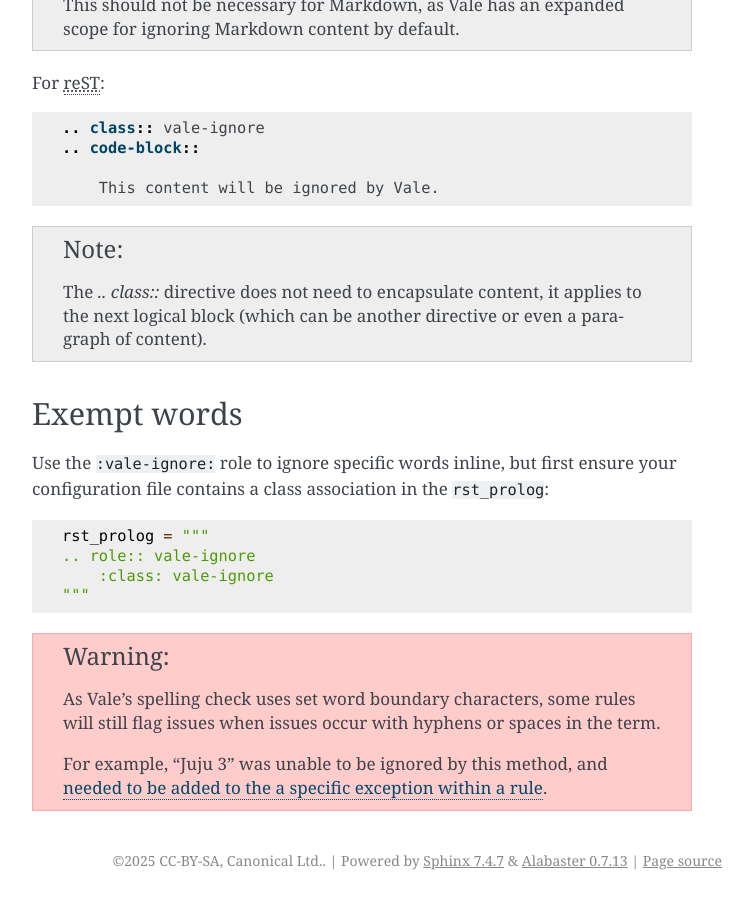
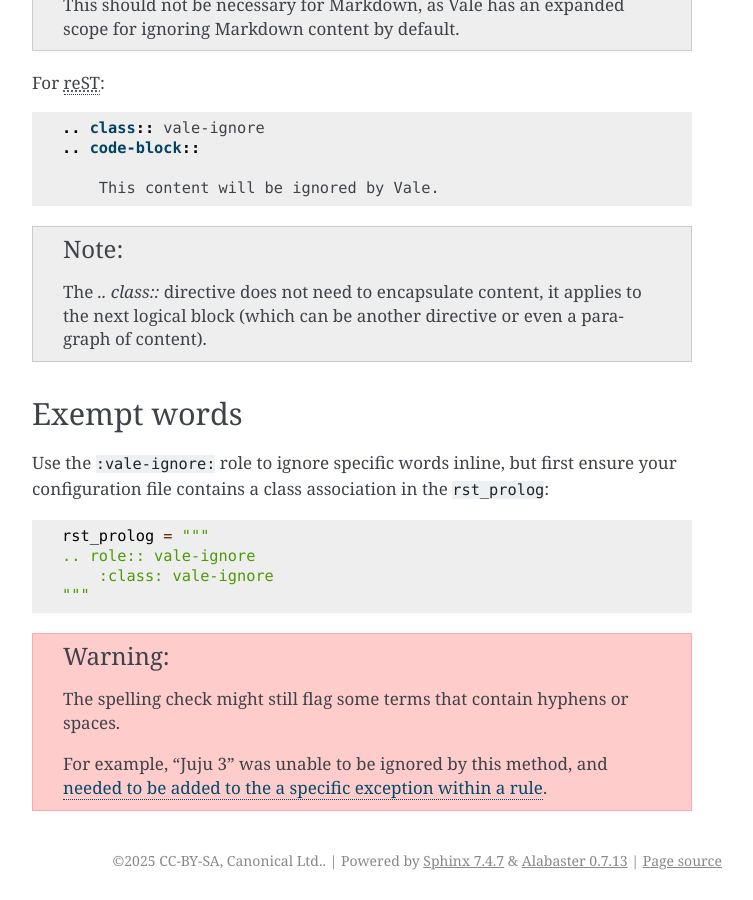
Before and after one commit to canonical/sphinx-docs-starter-pack, a Sphinx documentation site: the page built from docs/reference/automatic_checks_styleguide.rst, in a window 1280 px wide and 900 px high, scrolled down 1647 px. Shown: the whole window, without its empty margins (388-1141 px from the left). Built offline with Sphinx 7.4.7, drawn with Linux system fonts in a browser that asks for light colours; pages that are not in the unit, such as notebooks, are missing from menus.

Commit message:
Apply suggestions from code review
Co-authored-by: Dave Wilding <tech@dpw.me>

```diff
--- a/docs/how-to/set-up-sitemaps.rst
+++ b/docs/how-to/set-up-sitemaps.rst
@@ -104,7 +104,7 @@ Make sure that your configuration file has::
 Exclude pages
 -------------
 
-Pages can be excluded from the sitemap by adding them to `sitemap_excludes` in in :file:`docs/conf.py`::
+Pages can be excluded from the sitemap by adding them to `sitemap_excludes` in :file:`docs/conf.py`::
 
     sitemap_excludes = [
         "genindex/",
--- a/docs/reference/automatic_checks_styleguide.rst
+++ b/docs/reference/automatic_checks_styleguide.rst
@@ -107,6 +107,6 @@ Use the ``:vale-ignore:`` role to ignore specific words inline, but first ensure
 
 .. warning::
 
-    As Vale's spelling check uses set word boundary characters, some rules will still flag issues when issues occur with hyphens or spaces in the term.
+    The spelling check might still flag some terms that contain hyphens or spaces.
 
     For example, "Juju 3" was unable to be ignored by this method, and `needed to be added to the a specific exception within a rule <https://github.com/canonical/documentation-style-guide/blob/a6f530b07d774bee67dd79d146ae5bbedc9ddef1/styles/Canonical/013-Spell-out-numbers-below-10.yml#L15>`_.
--- a/docs/reference/removed-url-check.rst
+++ b/docs/reference/removed-url-check.rst
@@ -1,7 +1,7 @@
 Check for removed URLs
 ======================
 
-As of version 1.2.0, the starter pack includes a GitHub action based check to
+As of version 1.2.0, the starter pack includes a GitHub action to
 identify when page URLs have been removed. This includes moving pages to another
 path, or removing them completely.
 
```
Also changed, not shown: CHANGELOG.md (+1 -1 lines), docs/reference/myst-syntax-reference.md (+1 -1 lines).
